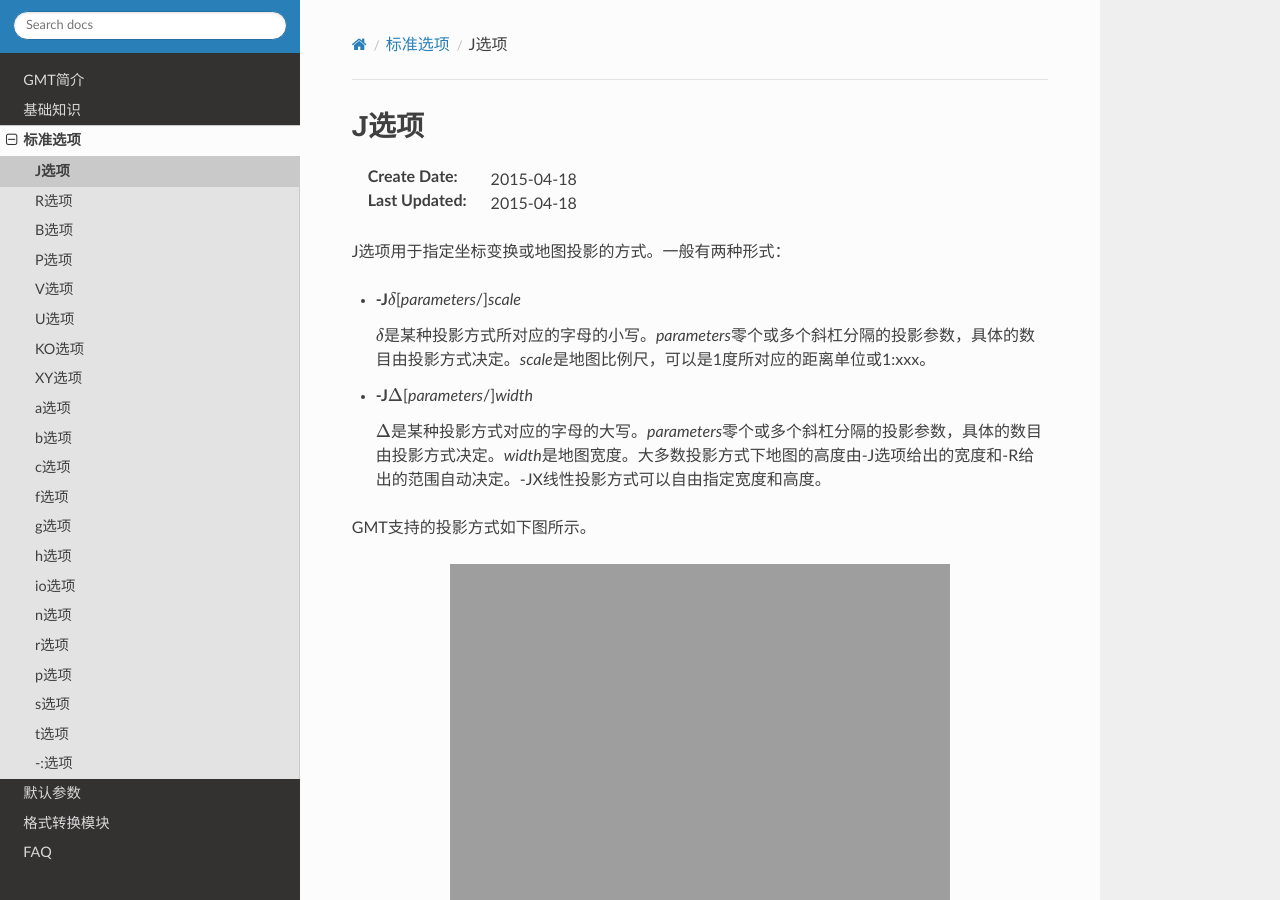
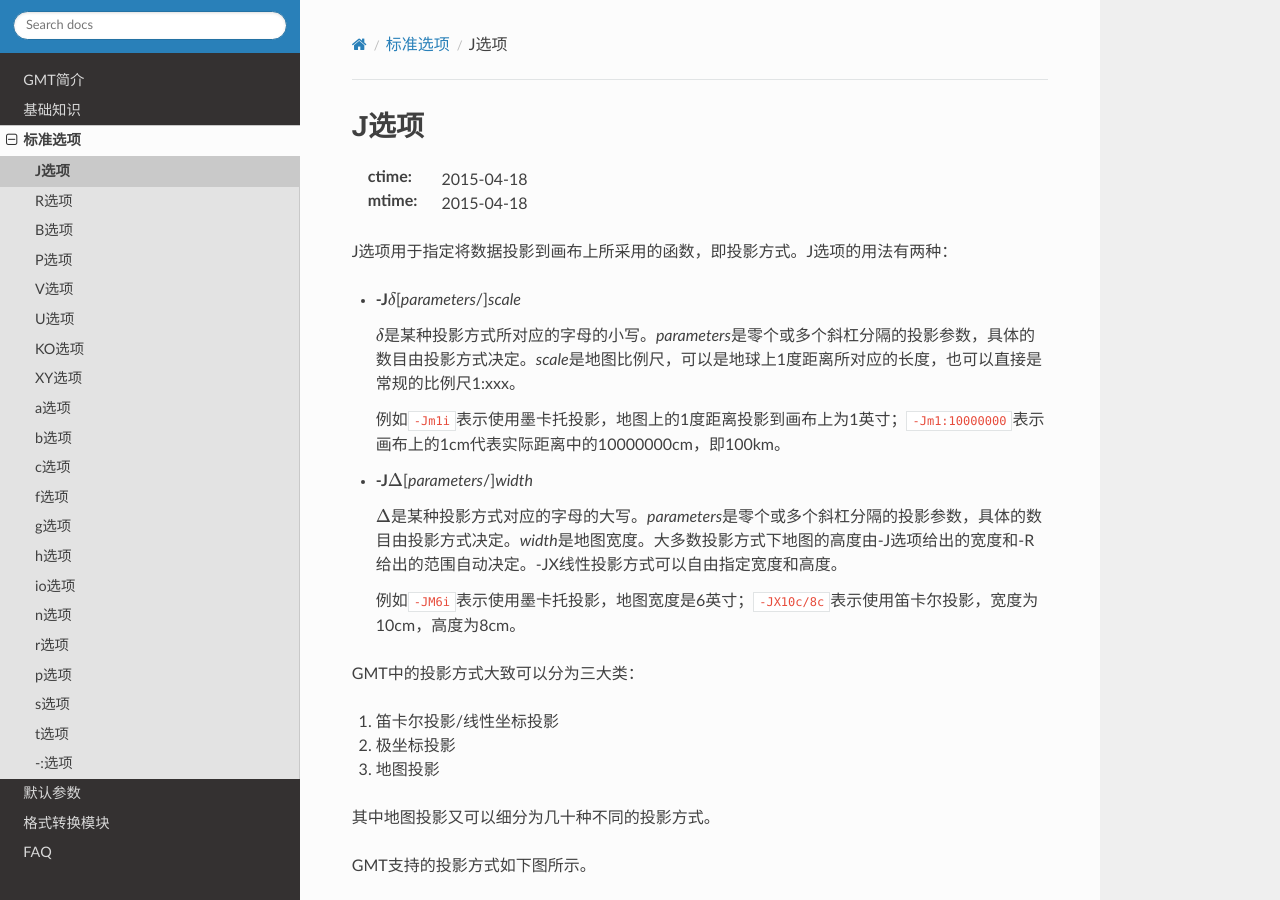
Before and after one commit to seisman/GMT5_Docs, a Sphinx documentation site: the page built from source/J-option.rst, in a window 1280 px wide and 900 px high. Built offline with Sphinx 7.4.7 and the Read the Docs theme 2.0.0, drawn with Linux system fonts in a browser that asks for light colours.

Commit message:
update J option

```diff
--- a/source/J-option.rst
+++ b/source/J-option.rst
@@ -1,18 +1,30 @@
 J选项
 =====
 
-:Create Date: 2015-04-18
-:Last Updated: 2015-04-18
+:ctime: 2015-04-18
+:mtime: 2015-04-18
 
-J选项用于指定坐标变换或地图投影的方式。一般有两种形式：
+J选项用于指定将数据投影到画布上所采用的函数，即投影方式。J选项的用法有两种：
 
 - **-J**\ :math:`\delta`\ [*parameters*/]\ *scale*
 
-  :math:`\delta`\ 是某种投影方式所对应的字母的小写。\ *parameters*\ 零个或多个斜杠分隔的投影参数，具体的数目由投影方式决定。\ *scale*\ 是地图比例尺，可以是1度所对应的距离单位或1:xxx。
+  :math:`\delta`\ 是某种投影方式所对应的字母的小写。\ *parameters*\ 是零个或多个斜杠分隔的投影参数，具体的数目由投影方式决定。\ *scale*\ 是地图比例尺，可以是地球上1度距离所对应的长度，也可以直接是常规的比例尺1:xxx。
+
+  例如\ ``-Jm1i``\ 表示使用墨卡托投影，地图上的1度距离投影到画布上为1英寸；\ ``-Jm1:10000000``\ 表示画布上的1cm代表实际距离中的10000000cm，即100km。
 
 - **-J**\ :math:`\Delta`\ [*parameters*/]\ *width*
 
-  :math:`\Delta`\ 是某种投影方式对应的字母的大写。\ *parameters*\ 零个或多个斜杠分隔的投影参数，具体的数目由投影方式决定。\ *width*\ 是地图宽度。大多数投影方式下地图的高度由-J选项给出的宽度和-R给出的范围自动决定。-JX线性投影方式可以自由指定宽度和高度。
+  :math:`\Delta`\ 是某种投影方式对应的字母的大写。\ *parameters*\ 是零个或多个斜杠分隔的投影参数，具体的数目由投影方式决定。\ *width*\ 是地图宽度。大多数投影方式下地图的高度由-J选项给出的宽度和-R给出的范围自动决定。-JX线性投影方式可以自由指定宽度和高度。
+
+  例如\ ``-JM6i``\ 表示使用墨卡托投影，地图宽度是6英寸；\ ``-JX10c/8c``\ 表示使用笛卡尔投影，宽度为10cm，高度为8cm。
+
+GMT中的投影方式大致可以分为三大类：
+
+#. 笛卡尔投影/线性坐标投影
+#. 极坐标投影
+#. 地图投影
+
+其中地图投影又可以细分为几十种不同的投影方式。
 
 GMT支持的投影方式如下图所示。
 
```
